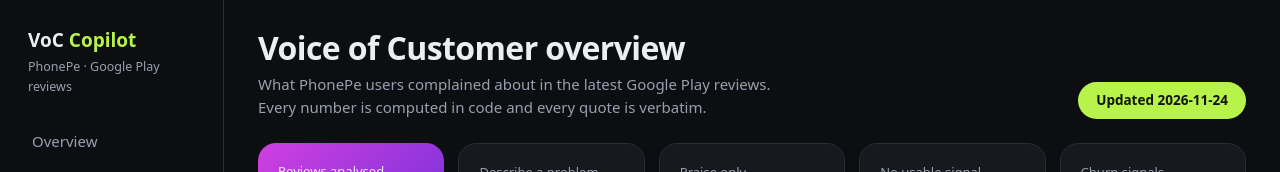
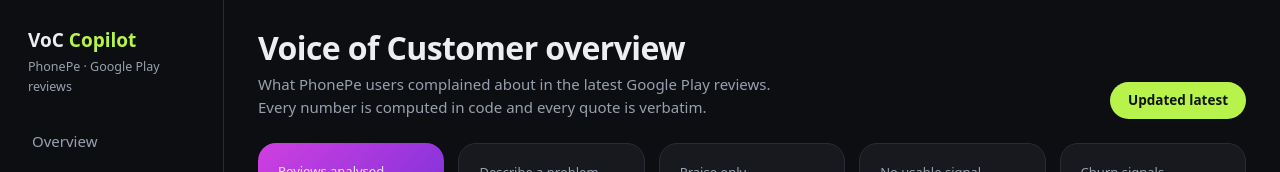
Before and after one commit to IshaSinha003/voc-copilot, a plain HTML site: page dashboard/index.html in a window 1280 px wide. Shown: the top 172 px of the page. Drawn offline with Linux system fonts and the light colour scheme.

Commit message:
dashboard: static Updated Latest label

```diff
--- a/dashboard/index.html
+++ b/dashboard/index.html
@@ -141,7 +141,7 @@ function render(){
   const g1n=g1.reduce((a,r)=>a+r.evidence.reviews,0);
   const pct=n=>Math.round(n/o.total_reviews*100)+"% of all reviews";
   $("#app").innerHTML=`
-<div class="top" id="top"><div><h1>Voice of Customer overview</h1><p class="lead">What PhonePe users complained about in the latest Google Play reviews. Every number is computed in code and every quote is verbatim.</p></div><span class="chip">Updated ${esc(m.generated||"")}</span></div>
+<div class="top" id="top"><div><h1>Voice of Customer overview</h1><p class="lead">What PhonePe users complained about in the latest Google Play reviews. Every number is computed in code and every quote is verbatim.</p></div><span class="chip">Updated latest</span></div>
 <div class="kpis"><div class="kpi"><small>Reviews analysed</small><b>${o.total_reviews}</b><small>Latest sample</small></div>
 <div class="kpi"><small>Describe a problem</small><b>${o.problem_reviews}</b><small>${pct(o.problem_reviews)}</small></div>
 <div class="kpi"><small>Praise only</small><b>${o.praise}</b><small>${pct(o.praise)}</small></div>
```
